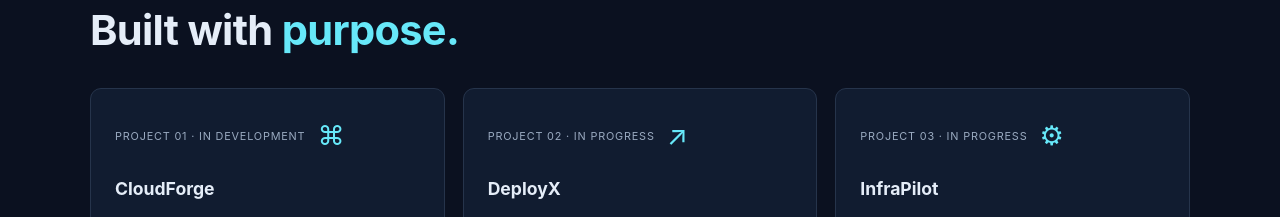
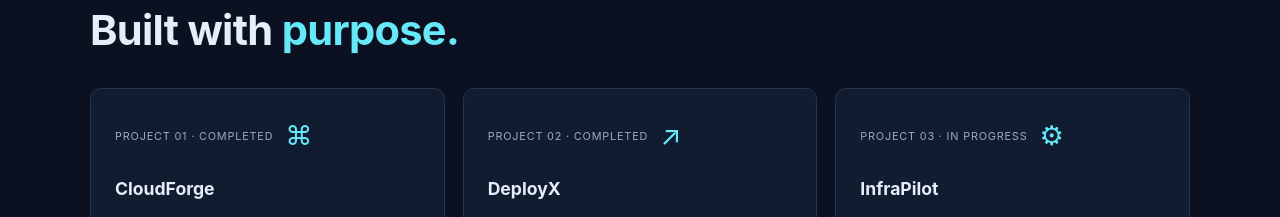
Before and after one commit to Rukeshkumar914/portfolio, a plain HTML site: page index.html in a window 1280 px wide. Shown: the part 2620-2837 px from the top of the page. Drawn offline with Linux system fonts and the light colour scheme; no server answers.

Commit message:
Update project status from 'IN DEVELOPMENT' to 'COMPLETED'

```diff
--- a/index.html
+++ b/index.html
@@ -254,7 +254,7 @@
       <div class="projects-grid">
         <article class="project-card">
           <div class="project-top">
-            <span class="project-number">PROJECT 01 · IN DEVELOPMENT</span>
+            <span class="project-number">PROJECT 01 · COMPLETED </span>
             <span class="project-symbol">⌘</span>
           </div>
 
@@ -285,7 +285,7 @@
 
         <article class="project-card">
           <div class="project-top">
-            <span class="project-number">PROJECT 02 · IN PROGRESS</span>
+            <span class="project-number">PROJECT 02 · COMPLETED </span>
             <span class="project-symbol">↗</span>
           </div>
 
```
